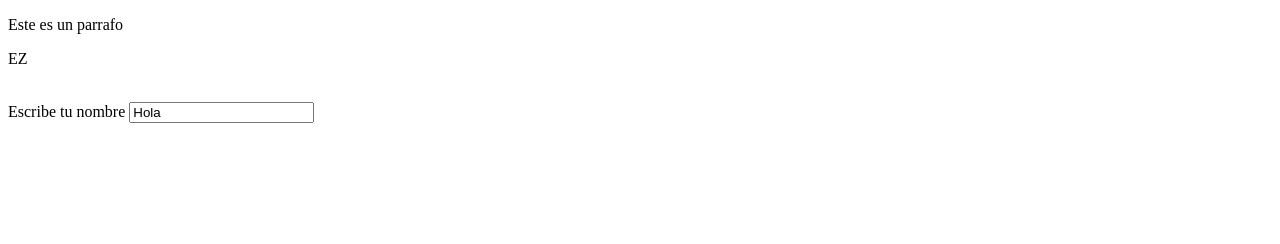
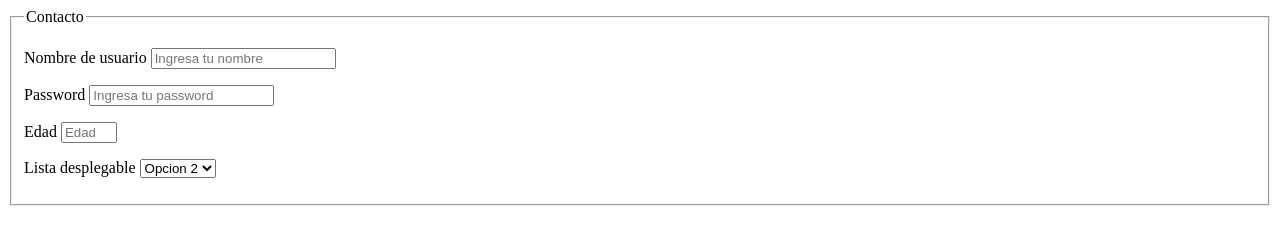
Before and after one commit to BrknTime/BrknTime.github.io, a plain HTML site: page index.html in a window 1280 px wide. Drawn offline with Linux system fonts and the light colour scheme.

Commit message:
Update index.html

```diff
--- a/index.html
+++ b/index.html
@@ -1,14 +1,33 @@
 <!DOCTYPE html>
-<html lang="es">
+<html lang="en">
 <head>
     <meta charset="UTF-8">
     <meta name="viewport" content="width=device-width, initial-scale=1.0">
     <title>Desarrollo de aplicaciones</title>
 </head>
 <body>
-    <p>Este es un parrafo</p>
-    <p>EZ</p>
-    <br>
-    Escribe tu nombre <input type="text" value="Hola">
+    <fieldset>
+        <legend>Contacto</legend>
+        <p>
+            Nombre de usuario
+        <input type="text" name="nombre" placeholder="Ingresa tu nombre">
+        </p>
+        <p>
+            Password
+        <input type="password" name="nombre" placeholder="Ingresa tu password">
+        </p>
+        <p>
+            Edad
+        <input type="number" placeholder="Edad" min="18" max="65">
+        </p>
+        <p>
+            Lista desplegable
+            <select id="Seleccion">
+                <option value="1">Opcion 1 </option>
+                <option value="2" selected >Opcion 2 </option>
+                <option value="3">Opcion 3 </option>
+        </p>
+
+    </fieldset>
 </body>
 </html>
```
